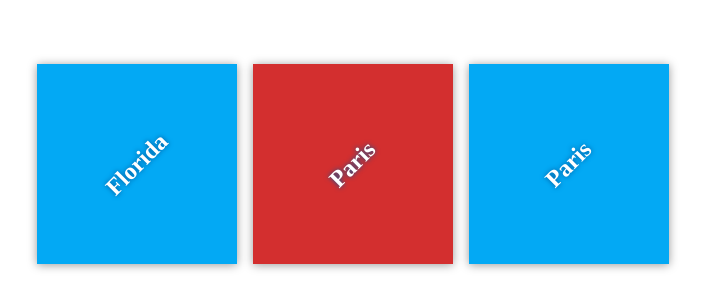
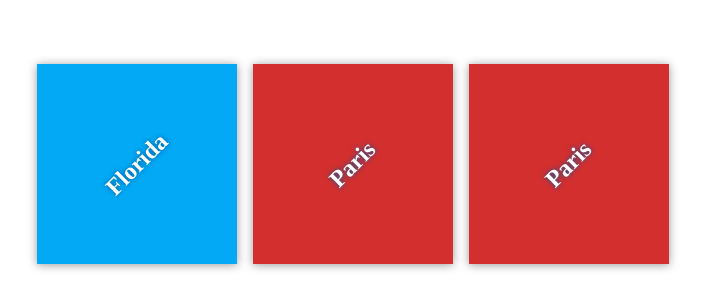
Before and after one commit to pqbdco/my-travel-plans, a plain HTML site: page index.html in a window 1280 px wide. Shown: the part 236-544 px from the top of the page, without its empty margins (287-992 px from the left). Drawn offline with Linux system fonts and the light colour scheme; files that its build step writes are made by us from their sources.

Commit message:
Style Destinations

```diff
--- a/app.css
+++ b/app.css
@@ -52,4 +52,11 @@ h2 {
 
 #paris {
     background-color: #d32f2f;
+
+
 }
+#california {
+    background-color: #d32f2f;
+
+
+}
```
